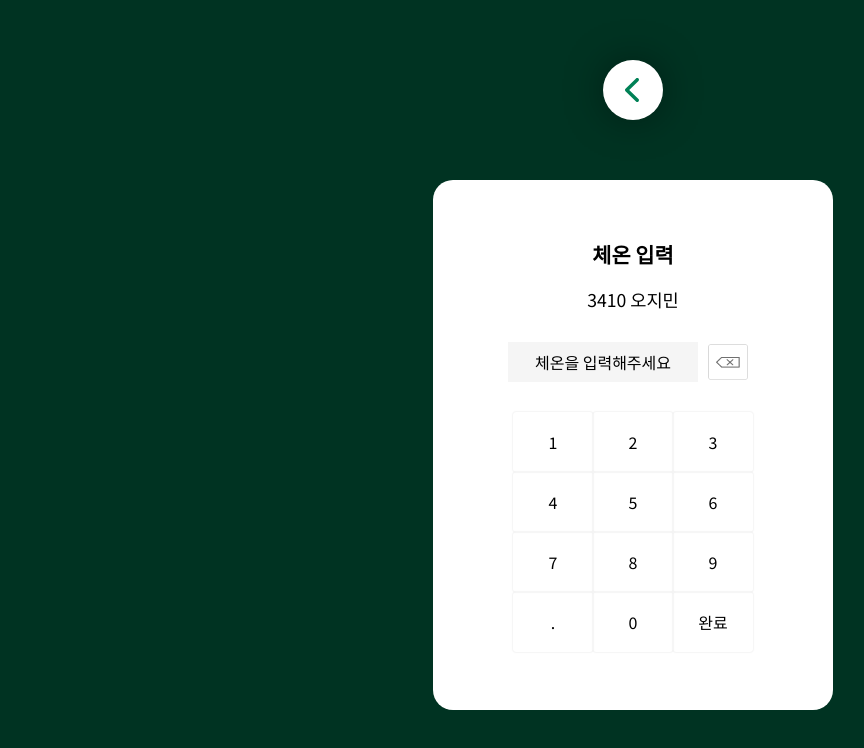
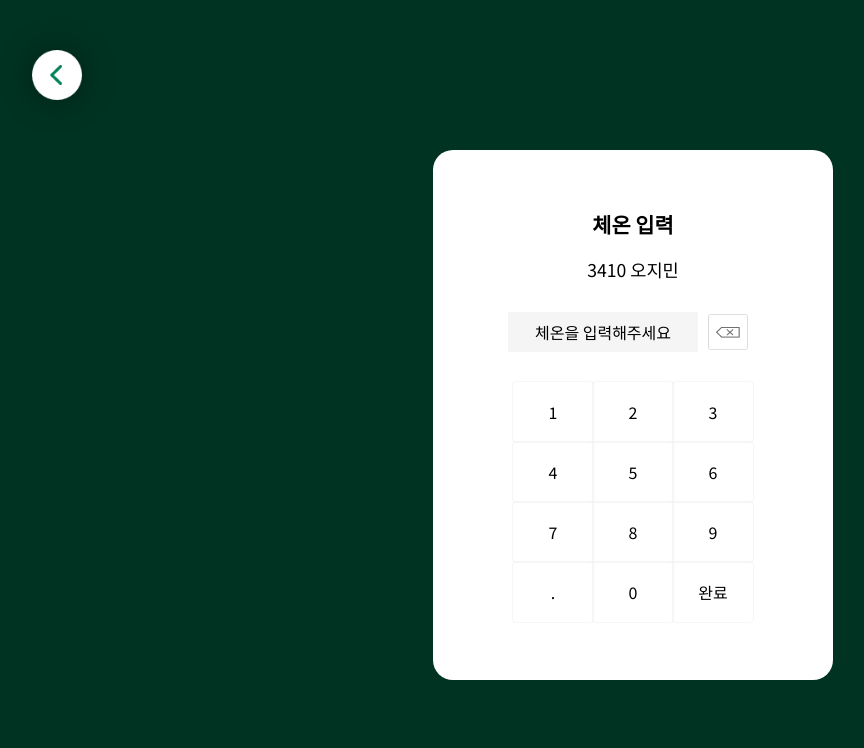
Before and after one commit to chohyeryung/365365, a React (Create React App) app in the folder client/: page /#/InputTemp in a window 1280 px wide. Shown: the top 748 px of the page, without its empty margins (7-871 px from the left). Built offline with nearby package versions, Linux system fonts and the light colour scheme; the HTML template or start-up script is replaced by a standard one.

Commit message:
InputTempPage, StudentPage style modify

```diff
--- a/client/src/components/views/InputTempPage/InputTempPage.scss
+++ b/client/src/components/views/InputTempPage/InputTempPage.scss
@@ -10,7 +10,8 @@ body{
 }
 
 .back_icon{
- float: left;
+    width: 150px;
+    margin-right: 90%;
 }
 
 .outline_input{
--- a/client/src/components/views/StudentPage/StudentPage.js
+++ b/client/src/components/views/StudentPage/StudentPage.js
@@ -2,7 +2,7 @@ import React, { useEffect } from 'react'
 import { Link, useHistory } from "react-router-dom";
 import BarcodeScannerComponent from "react-webcam-barcode-scanner";
 import "./studentpage.scss";
-
+import back from './icon/back_icon.png'
 
 const StudentPage = () => {
 
@@ -23,8 +23,10 @@ const StudentPage = () => {
     console.log(err)
   }
 
+
   return (
       <div className="main_container">
+        <img src={back} className="back_icon" onClick={()=>{ history.goBack();}}/>
         <div className="text_top">학생증 바코드를 찍어주세요</div>
         <div className="barcode_scanner">
           <BarcodeScannerComponent
--- a/client/src/components/views/StudentPage/studentpage.scss
+++ b/client/src/components/views/StudentPage/studentpage.scss
@@ -11,9 +11,9 @@
 .text_top{
     font-size: 1.7rem;
     color: whitesmoke;
-    margin-top: 28px;
+    // margin-top: 10px;
 }
 .barcode_scanner{
     position: absolute;
-    top: 15%
+    top: 200px;
 }
```
Also changed, not shown: client/src/components/views/StudentPage/icon/back_icon.png (added).
